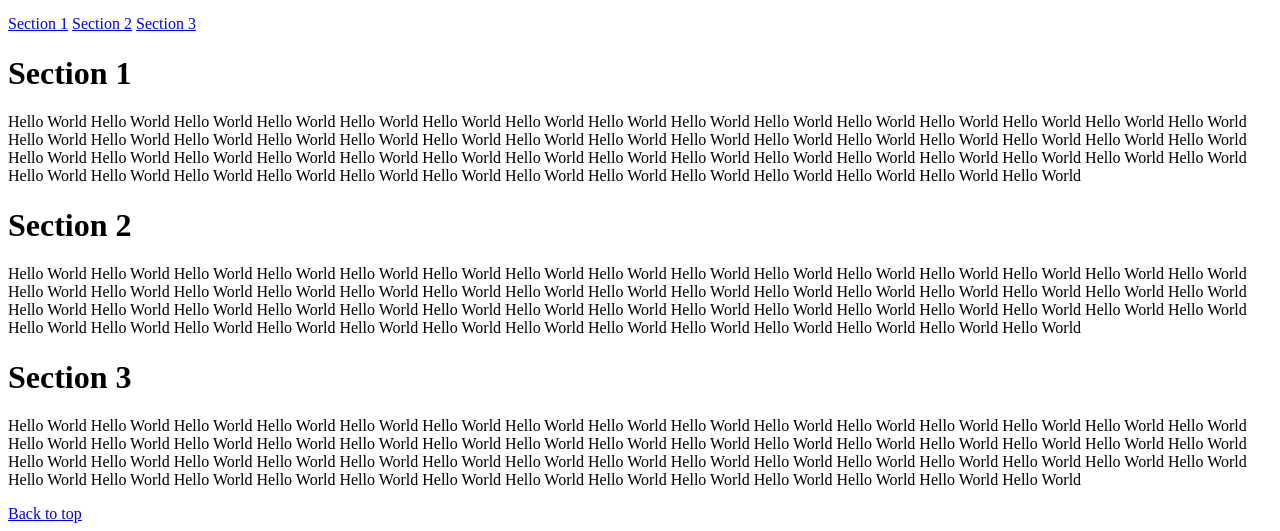
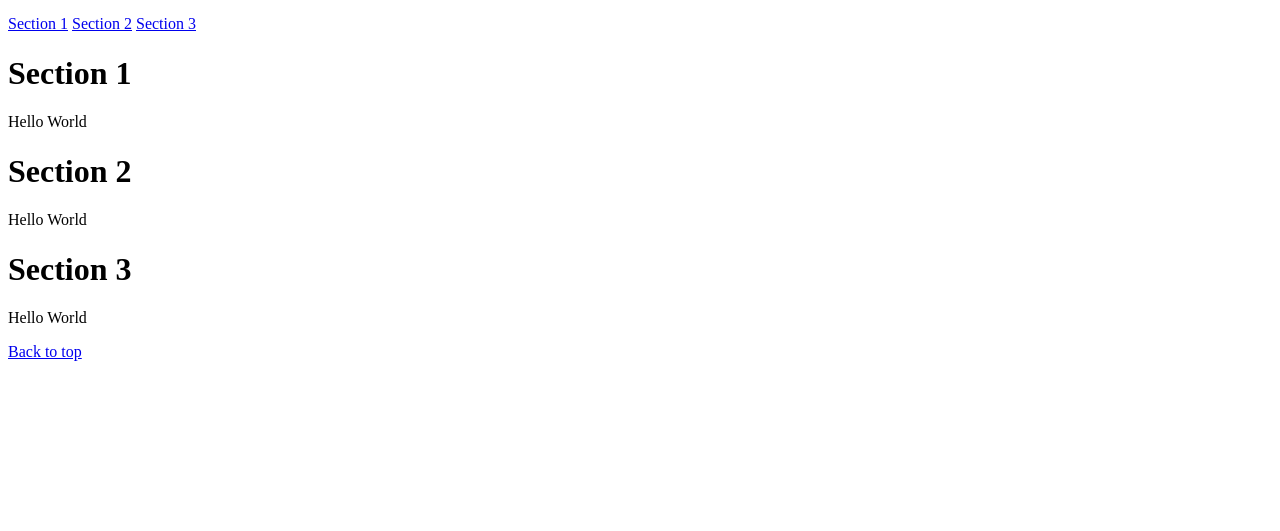
Before and after one commit to yusufshakeel/html-project, a plain HTML site: page links.html in a window 1280 px wide. Shown: the part 356-887 px from the top of the page. After the commit the page ends 800 px from the top, so only its background shows below. Drawn offline with Linux system fonts and the light colour scheme.

Commit message:
Update links.html
removed code

```diff
--- a/links.html
+++ b/links.html
@@ -24,20 +24,18 @@
         <a name="section1"></a>
         <h1>Section 1</h1>
 
-        <p>Hello World Hello World Hello World Hello World Hello World Hello World Hello World Hello World Hello World Hello World Hello World Hello World Hello World Hello World Hello World Hello World Hello World Hello World Hello World Hello World Hello World Hello World Hello World Hello World Hello World Hello World Hello World Hello World Hello World Hello World Hello World Hello World Hello World Hello World Hello World Hello World Hello World Hello World Hello World Hello World Hello World Hello World Hello World Hello World Hello World Hello World Hello World Hello World Hello World Hello World Hello World Hello World Hello World Hello World Hello World Hello World Hello World Hello World
+        <p>Hello World
         </p>
 
         <a name="section2"></a>
         <h1>Section 2</h1>
 
-        <p>Hello World Hello World Hello World Hello World Hello World Hello World Hello World Hello World Hello World Hello World Hello World Hello World Hello World Hello World Hello World Hello World Hello World Hello World Hello World Hello World Hello World Hello World Hello World Hello World Hello World Hello World Hello World Hello World Hello World Hello World Hello World Hello World Hello World Hello World Hello World Hello World Hello World Hello World Hello World Hello World Hello World Hello World Hello World Hello World Hello World Hello World Hello World Hello World Hello World Hello World Hello World Hello World Hello World Hello World Hello World Hello World Hello World Hello World
-        </p>
+        <p>Hello World</p>
 
         <a name="section3"></a>
         <h1>Section 3</h1>
 
-        <p>Hello World Hello World Hello World Hello World Hello World Hello World Hello World Hello World Hello World Hello World Hello World Hello World Hello World Hello World Hello World Hello World Hello World Hello World Hello World Hello World Hello World Hello World Hello World Hello World Hello World Hello World Hello World Hello World Hello World Hello World Hello World Hello World Hello World Hello World Hello World Hello World Hello World Hello World Hello World Hello World Hello World Hello World Hello World Hello World Hello World Hello World Hello World Hello World Hello World Hello World Hello World Hello World Hello World Hello World Hello World Hello World Hello World Hello World
-        </p>
+        <p>Hello World </p>
 
         <a href="#top">Back to top</a>
 
```
